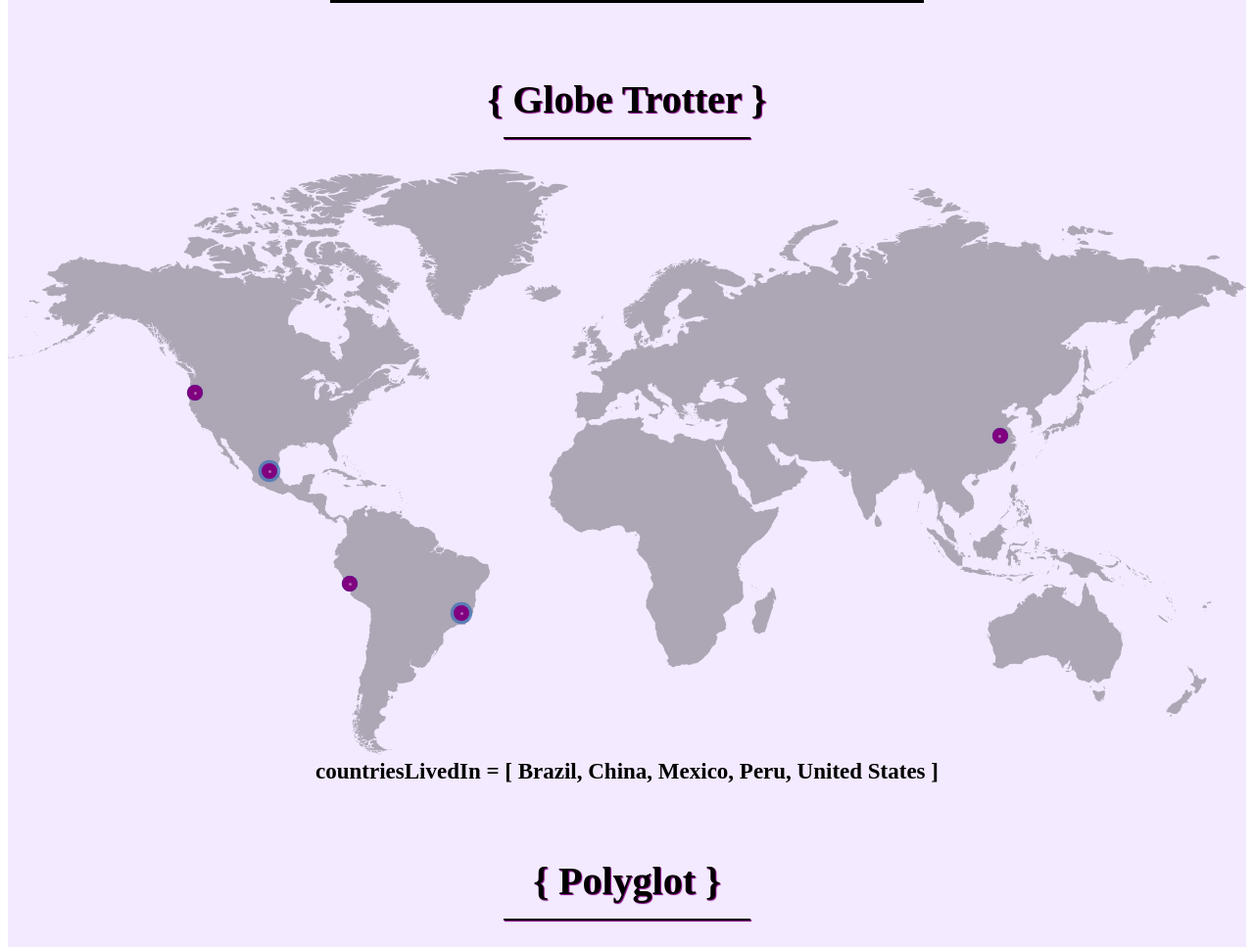
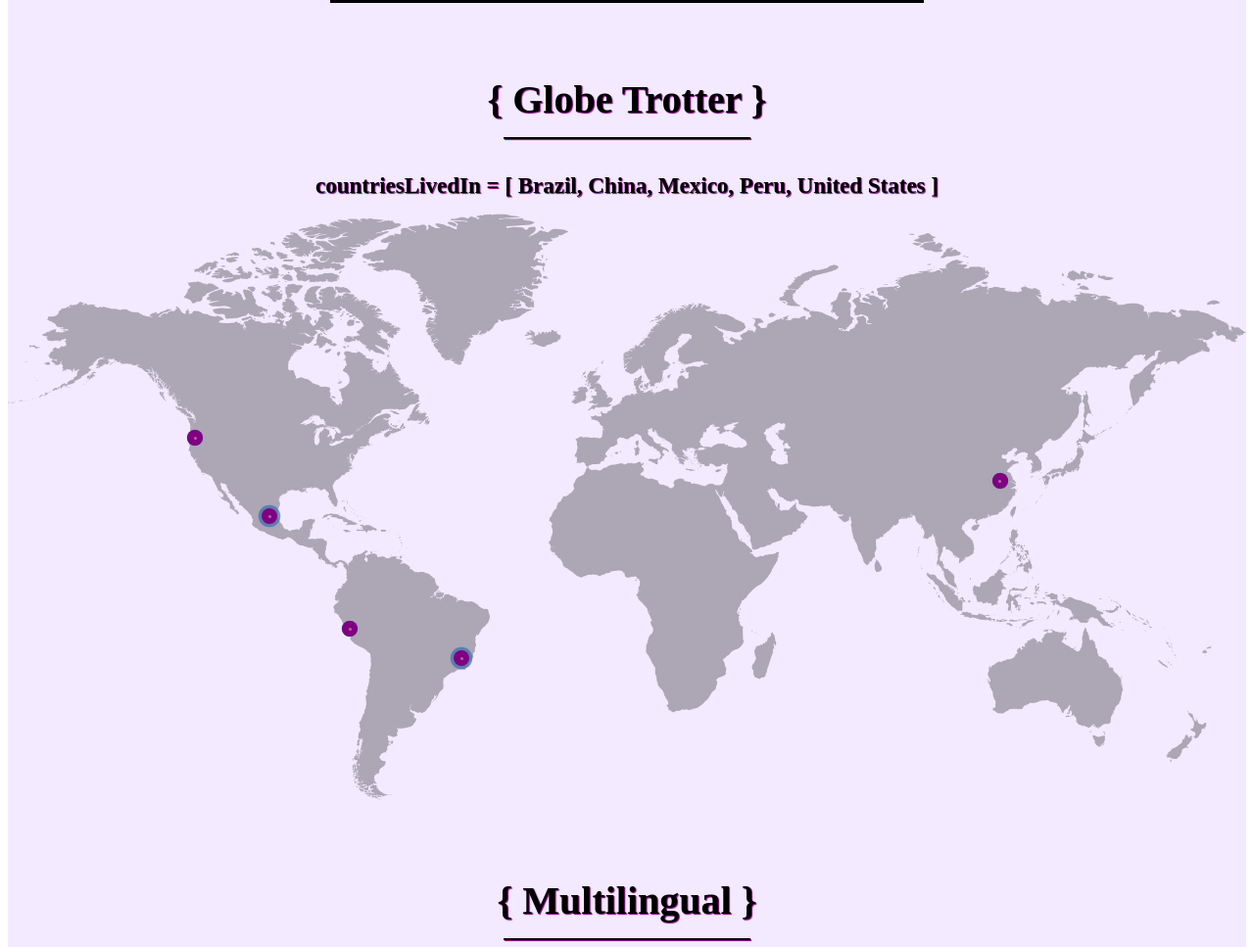
Before and after one commit to MikeBLambert/themikelambert, a Gatsby site: page / in a window 1280 px wide. Shown: the part 2660-3627 px from the top of the page at 98% size. Built offline with nearby package versions, Linux system fonts and the light colour scheme; Gatsby itself is replaced by a stand-in of ours; grey boxes are pictures that could not be loaded.

Commit message:
Change polyglot title

```diff
--- a/src/components/about/Polyglot.js
+++ b/src/components/about/Polyglot.js
@@ -8,7 +8,7 @@ export default function Polyglot() {
   return (
     <div>
       <h1 data-aos="fade-in" id={styles.intraTitle}>
-        {'{ Polyglot }'}
+        {'{ Multilingual }'}
       </h1>
       <div id={styles.underLine} data-aos="fade-in" />
       <div id={styles.videoDiv} data-aos="fade-in">
--- a/src/components/about/Travel.js
+++ b/src/components/about/Travel.js
@@ -9,6 +9,9 @@ export default function Travel() {
         {'{ Globe Trotter }'}
       </h1>
       <div id={styles.underLine} data-aos="fade-in" />
+      <h4 className={styles.travelStats} data-aos="fade-in">
+        countriesLivedIn = [ Brazil, China, Mexico, Peru, United States ]
+      </h4>
       <div id={styles.mapContainer} data-aos="fade-in">
         <img src={worldMap} id={styles.mapImg} alt="World Map" />
         <div id={styles.dots}>
@@ -19,9 +22,6 @@ export default function Travel() {
           <div className={`${styles.dot} ${styles.dot5}`} />
         </div>
       </div>
-      <h4 className={styles.travelStats} data-aos="fade-in">
-        countriesLivedIn = [ Brazil, China, Mexico, Peru, United States ]
-      </h4>
     </div>
   );
 }
--- a/src/components/about/Travel.module.css
+++ b/src/components/about/Travel.module.css
@@ -34,6 +34,10 @@
 .travelStats {
   font-size: 23px;
   text-align: center;
+  padding-top: 5px;
+  padding-bottom: 15px;
+  text-shadow: 1px 1px 1px purple;
+
   /* padding-bottom: 125px; */
   margin: 0;
 }
```
